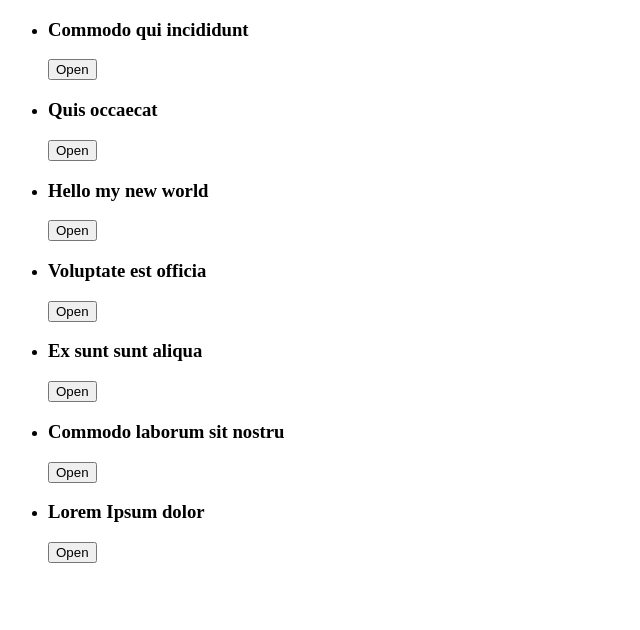
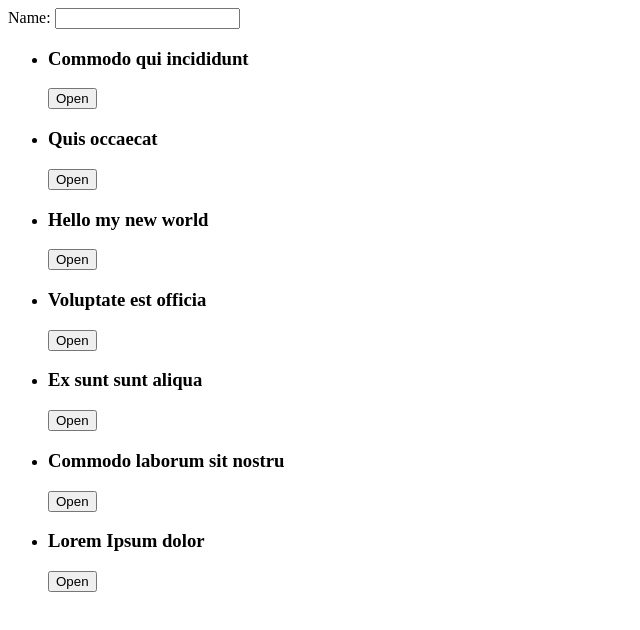
Before and after one commit to gr66/learn_javascript_ru, a React app: page / in a window 1280 px wide. Shown: the top 630 px of the page, without its empty margins (0-640 px from the left). Built offline with nearby package versions, Linux system fonts and the light colour scheme; the HTML template or start-up script is replaced by a standard one.

Commit message:
Add user form

```diff
--- a/src/components/App.js
+++ b/src/components/App.js
@@ -1,11 +1,13 @@
 import React, {Component} from "react";
 import ArticleList from "./ArticleList"
 import ArticleChart from "./ArticleChart"
+import UserForm from "./UserForm"
 
 class App extends Component {
     render() {
         return (
             <div >
+                <UserForm />
                 <ArticleList articles = {this.props.articles} />
                 <ArticleChart articles = {this.props.articles} />
             </div >
--- /dev/null
+++ b/src/components/UserForm.js
@@ -0,0 +1,25 @@
+import React, {Component} from 'react';
+
+class UserForm extends Component {
+    state = {
+        username: ""
+    }
+
+    render() {
+        return (
+            <div >
+                Name: <input type = "text" value = {this.state.username} onChange = {this.handleUserChange} />
+            </div >
+        );
+
+    }
+
+    handleUserChange = ev => {
+        this.setState({
+            username: ev.target.value
+        })
+    }
+
+}
+
+export default UserForm;
```
